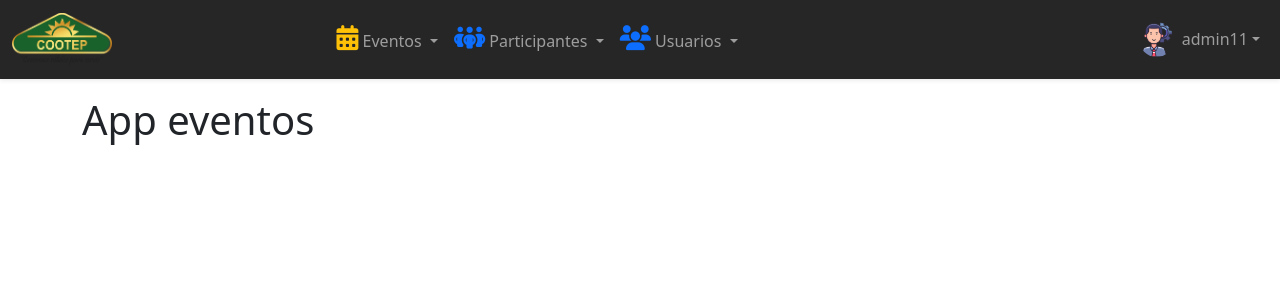
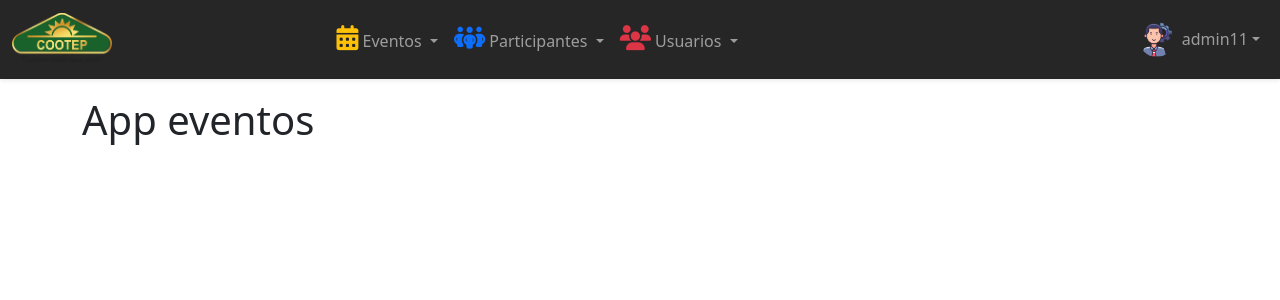
Before and after one commit to maicolmike/eventos, a Django app: page / in a window 1280 px wide. Shown: the top 300 px of the page. Run offline with Django 5.2, Linux system fonts and the light colour scheme; a user stored in the database is signed in; data comes from the database, SQL or seed files in the repository; some libraries are stand-ins or nearby versions.

Commit message:
ajuste menu

```diff
--- a/templates/inicio/navbarHorizontal.html
+++ b/templates/inicio/navbarHorizontal.html
@@ -64,7 +64,7 @@
         <!-- USUARIOS -->
         <li class="nav-item dropdown">
           <a class="nav-link dropdown-toggle" href="#" role="button" data-bs-toggle="dropdown">
-            <i class="fas fa-users text-primary"></i> Usuarios
+            <i class="fas fa-users text-danger"></i> Usuarios
           </a>
           <ul class="dropdown-menu">
             <li>
```
